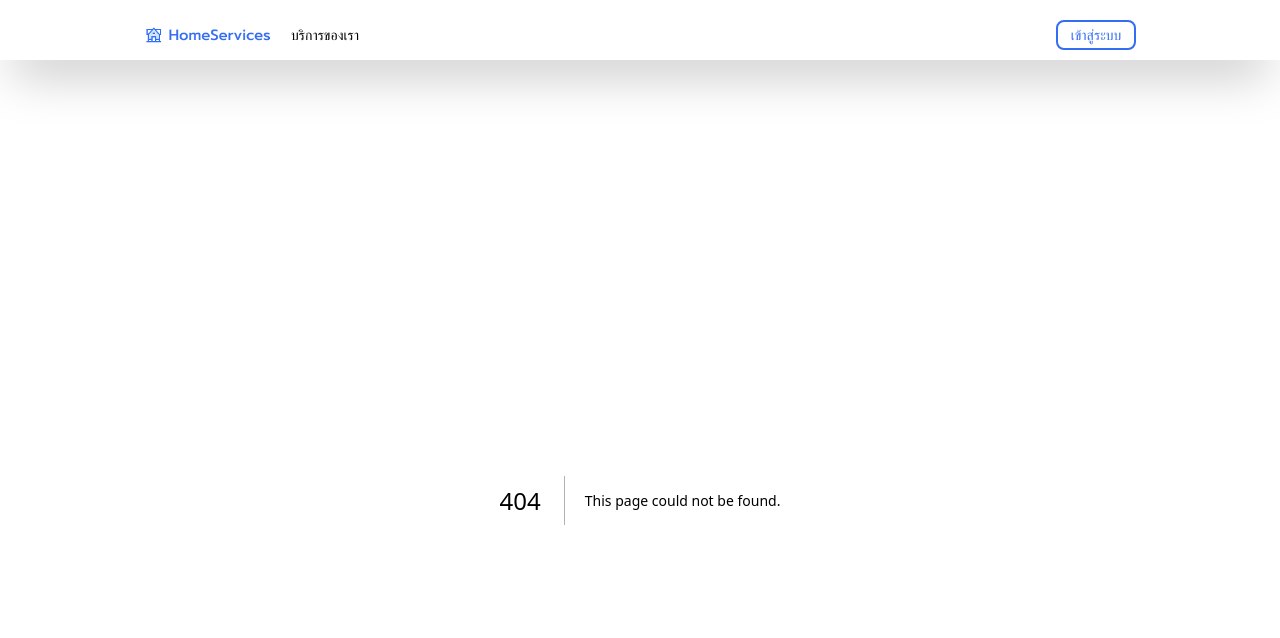
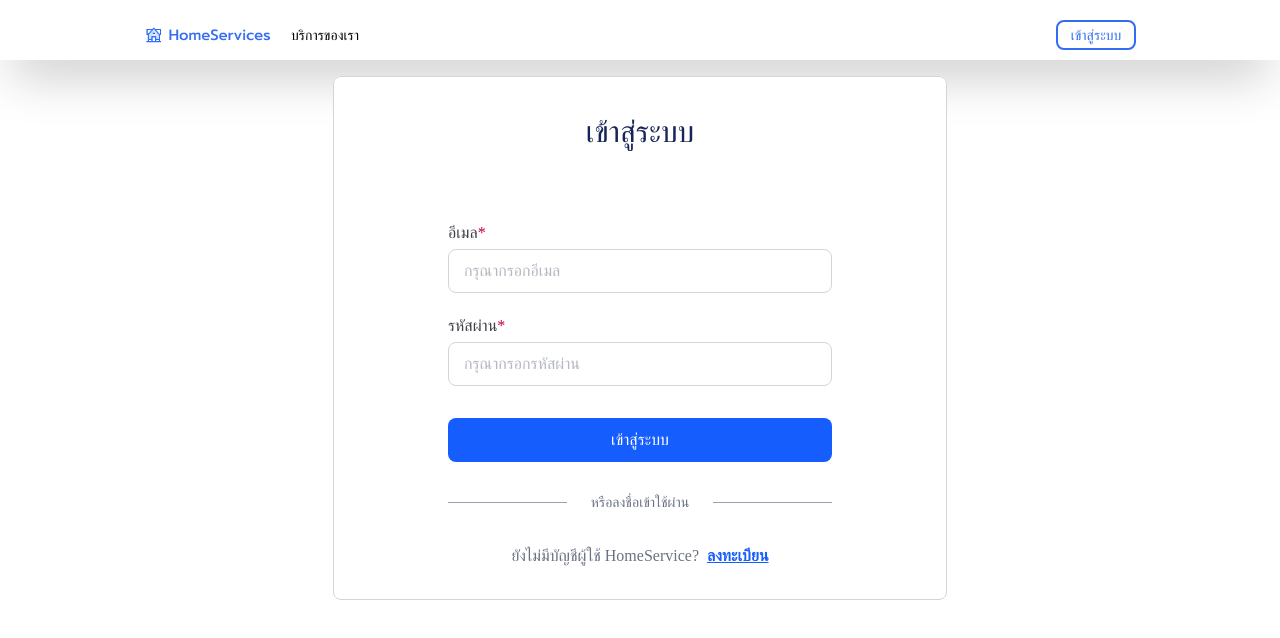
Before and after one commit to DnopPondz/home, a Next.js app: page /page/login in a window 1280 px wide. Before the commit this address had no page. Shown: the top 638 px of the page. Built offline with nearby package versions, Linux system fonts and the light colour scheme.

Commit message:
feat: login page

```diff
--- a/src/app/layout.js
+++ b/src/app/layout.js
@@ -22,7 +22,7 @@ export default function RootLayout({ children }) {
     <html lang="en">
       <body className={`${geistSans.variable} ${geistMono.variable} antialiased`}>
         <Navbar />
-        <div className="p-10">
+        <div className="p-2">
           {children}
         </div>
 
--- /dev/null
+++ b/src/app/page/login/page.js
@@ -0,0 +1,77 @@
+const loginPage = () => {
+  return (
+    <div className="w-full flex justify-center items-start min-h-screen p-2">
+      <div className="w-full max-w-[614px] h-auto min-h-[450px] relative bg-white rounded-lg flex flex-col outline-1 outline-offset-[-1px] outline-gray-300 p-4 sm:p-8">
+
+        {/* Title */}
+        <div className="text-center text-blue-950 text-2xl sm:text-3xl font-medium font-['Prompt'] leading-[48px] mb-8 sm:mb-16">
+          เข้าสู่ระบบ
+        </div>
+
+        {/* Form Fields */}
+        <div className="w-full max-w-96 mx-auto flex flex-col justify-start items-start gap-5 mb-8">
+          {/* Email Field */}
+          <div className="w-full flex flex-col justify-start items-start gap-1">
+            <div className="justify-center">
+              <span className="text-zinc-700 text-base font-medium font-['Prompt'] leading-normal">อีเมล</span>
+              <span className="text-rose-700 text-base font-medium font-['Prompt'] leading-normal">*</span>
+            </div>
+            <div className="w-full px-4 py-2.5 bg-white rounded-lg  outline-1 outline-offset-[-1px] outline-gray-300 inline-flex justify-start items-center gap-2.5">
+              <input
+                type="email"
+                placeholder="กรุณากรอกอีเมล"
+                className="w-full bg-transparent text-gray-500 text-base font-normal font-['Prompt'] leading-normal outline-none"
+              />
+            </div>
+          </div>
+
+          {/* Password Field */}
+          <div className="w-full flex flex-col justify-start items-start gap-1">
+            <div className="justify-center">
+              <span className="text-zinc-700 text-base font-medium font-['Prompt'] leading-normal">รหัสผ่าน</span>
+              <span className="text-rose-700 text-base font-medium font-['Prompt'] leading-normal">*</span>
+            </div>
+            <div className="w-full px-4 py-2.5 bg-white rounded-lg  outline-1 outline-offset-[-1px] outline-gray-300 inline-flex justify-start items-center gap-2.5">
+              <input
+                type="password"
+                placeholder="กรุณากรอกรหัสผ่าน"
+                className="w-full bg-transparent text-gray-500 text-base font-normal font-['Prompt'] leading-normal outline-none"
+              />
+            </div>
+          </div>
+        </div>
+
+        {/* Login Button */}
+        <div className="w-full max-w-96 mx-auto mb-8">
+          <button className="w-full px-6 py-2.5 bg-blue-600 rounded-lg inline-flex justify-center items-center gap-2 hover:bg-blue-700 transition-colors">
+            <div className="text-center justify-center text-white text-base font-medium font-['Prompt'] leading-normal">
+              เข้าสู่ระบบ
+            </div>
+          </button>
+        </div>
+
+        {/* Divider */}
+        <div className="w-full max-w-96 mx-auto inline-flex justify-center items-center gap-2 mb-8">
+          <div className="flex-1 items-center h-px bg-gray-400" />
+          <div className="text-center justify-start text-gray-500 text-sm font-normal font-['Prompt'] leading-tight px-4">
+            หรือลงชื่อเข้าใช้ผ่าน
+          </div>
+          <div className="flex-1 h-px bg-gray-400" />
+        </div>
+
+        {/* Register Link */}
+        <div className="text-center inline-flex justify-center items-center gap-2 flex-wrap">
+          <div className="text-center justify-start text-gray-500 text-sm sm:text-base font-normal font-['Prompt'] leading-normal">
+            ยังไม่มีบัญชีผู้ใช้ HomeService?
+          </div>
+          <button className="text-center justify-center text-blue-600 text-sm sm:text-base font-semibold font-['Prompt'] underline leading-normal hover:text-blue-700 transition-colors cursor-pointer">
+            ลงทะเบียน
+          </button>
+        </div>
+
+      </div>
+    </div>
+  )
+}
+
+export default loginPage
```
Also changed, not shown: src/app/page/service/page.js (added).
